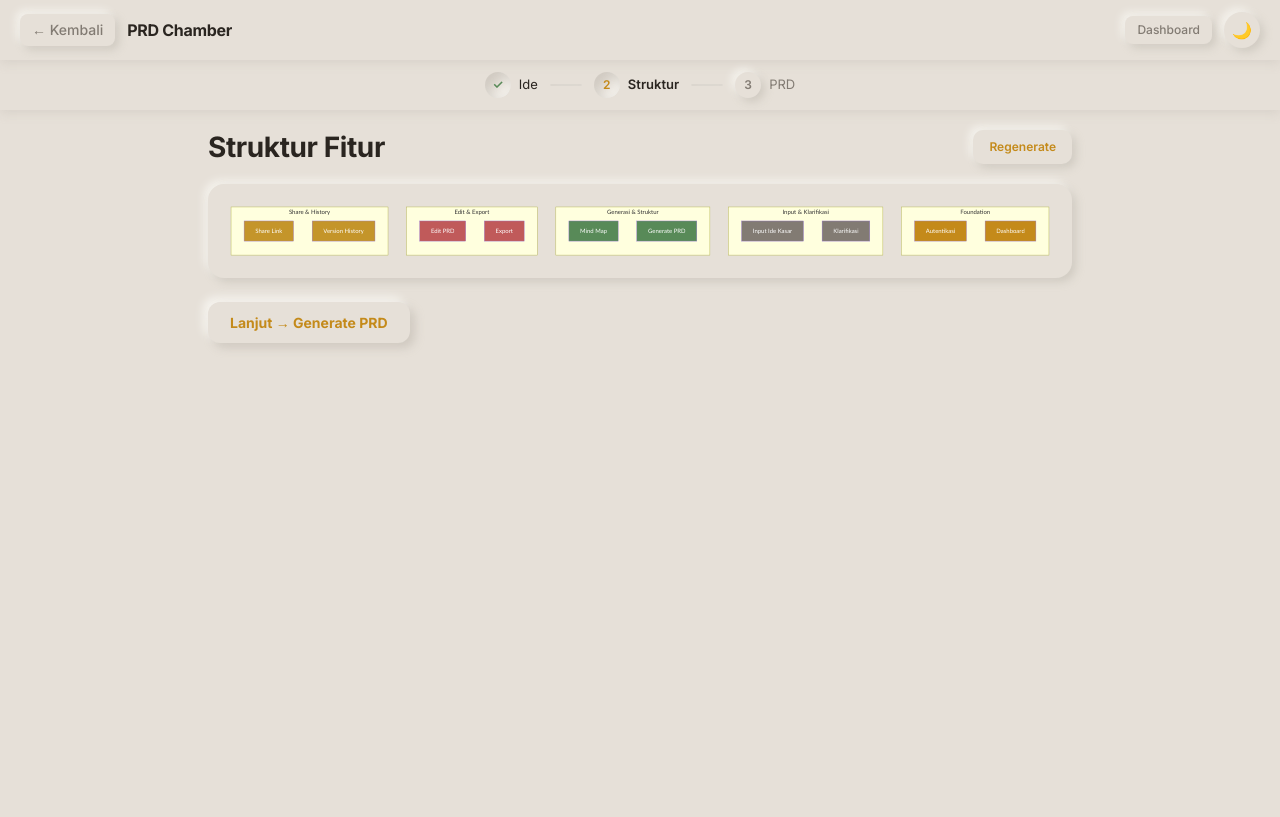
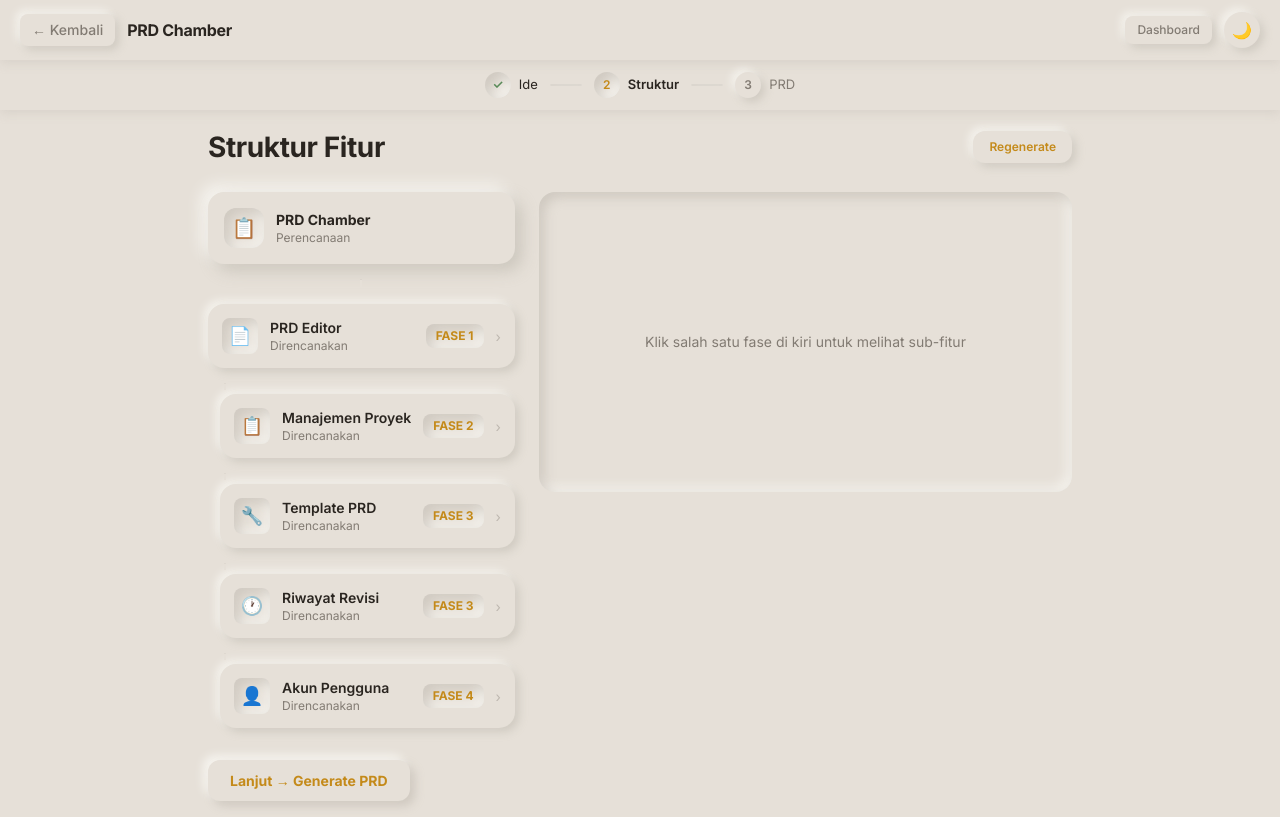
Before and after one commit to zettxh/prd-chamber, a React (Vite) app: page /project/1/structure in a window 1280 px wide. Built offline with nearby package versions, Linux system fonts and the light colour scheme.

Commit message:
feat: custom mind map StructurePage — 5 fase card layout + sub-feature panel

```diff
--- a/src/data/dummy.ts
+++ b/src/data/dummy.ts
@@ -45,47 +45,62 @@ export const dummyQuestions = [
   },
 ];
 
-// Dummy struktur fitur (5 fase) untuk Halaman Mind Map
+// Dummy struktur fitur (5 fase) untuk Halaman Struktur — Mind Map Interaktif
 export const dummyStructure = {
   phases: [
     {
       phase_number: 1,
-      phase_name: 'Foundation',
+      phase_name: 'PRD Editor',
+      description: 'Editor dokumen PRD lengkap',
+      icon: '📄',
       features: [
-        { name: 'Autentikasi', description: 'Login/logout dengan JWT', complexity: 'low', sub_features: ['Halaman login', 'JWT token', 'Protected routes'] },
-        { name: 'Dashboard', description: 'List project + buat baru', complexity: 'low', sub_features: ['Card project', 'Empty state', 'Buat proyek'] },
+        { name: 'Edit Judul Proyek', description: 'Ubah judul proyek kapan saja', sub_features: [] },
+        { name: 'Kelola Daftar Fitur', description: 'CRUD fitur produk', sub_features: [] },
+        { name: 'Tulis Deskripsi', description: 'Deskripsi panjang dengan Markdown', sub_features: [] },
       ],
     },
     {
       phase_number: 2,
-      phase_name: 'Input & Klarifikasi',
+      phase_name: 'Manajemen Proyek',
+      description: 'Kelola semua proyek PRD',
+      icon: '📋',
       features: [
-        { name: 'Input Ide Kasar', description: 'Textarea + dropdown bahasa', complexity: 'low', sub_features: ['Textarea', 'Language selector', 'Validasi minimal kata'] },
-        { name: 'Klarifikasi', description: '5 pertanyaan dinamis', complexity: 'medium', sub_features: ['Text input Q1', 'Chip Q2-Q5', 'Skip logic', 'Counter progress'] },
+        { name: 'Daftar Proyek', description: 'List semua proyek dengan status', sub_features: [] },
+        { name: 'Buat Proyek Baru', description: 'Form input ide kasar', sub_features: [] },
+        { name: 'Arsip Proyek', description: 'Arsipkan proyek lama', sub_features: [] },
       ],
     },
     {
       phase_number: 3,
-      phase_name: 'Generasi & Struktur',
+      phase_name: 'Template PRD',
+      description: 'Template siap pakai',
+      icon: '🔧',
       features: [
-        { name: 'Mind Map', description: 'Visual struktur fitur', complexity: 'medium', sub_features: ['Mermaid flowchart', 'Node click → panel', 'Modal detail'] },
-        { name: 'Generate PRD', description: '7 section PRD dengan streaming', complexity: 'high', sub_features: ['SSE streaming', 'Markdown renderer', 'Progress checklist'] },
+        { name: 'Jelajah Template', description: 'Browse template PRD', sub_features: [] },
+        { name: 'Terapkan Template', description: 'Apply template ke proyek', sub_features: [] },
+        { name: 'Simpan Template Kustom', description: 'Buat dan simpan template sendiri', sub_features: [] },
+      ],
+    },
+    {
+      phase_number: 3,
+      phase_name: 'Riwayat Revisi',
+      description: 'Track semua perubahan',
+      icon: '🕐',
+      features: [
+        { name: 'Log Perubahan', description: 'Riwayat edit per section', sub_features: [] },
+        { name: 'Bandingkan Versi', description: 'Diff dua versi PRD', sub_features: [] },
+        { name: 'Pulihkan Versi', description: 'Restore versi sebelumnya', sub_features: [] },
       ],
     },
     {
       phase_number: 4,
-      phase_name: 'Edit & Export',
+      phase_name: 'Akun Pengguna',
+      description: 'Manajemen akun & auth',
+      icon: '👤',
       features: [
-        { name: 'Edit PRD', description: 'Edit inline per section', complexity: 'medium', sub_features: ['Edit mode toggle', 'Auto-save debounce', 'Version snapshot'] },
-        { name: 'Export', description: 'MD/HTML/PDF/DOCX', complexity: 'medium', sub_features: ['Format selector', 'SVG diagram embed', 'Download file'] },
-      ],
-    },
-    {
-      phase_number: 5,
-      phase_name: 'Share & History',
-      features: [
-        { name: 'Share Link', description: 'Token-based sharing', complexity: 'low', sub_features: ['Generate token', 'Expiry options', 'Revoke'] },
-        { name: 'Version History', description: 'Snapshot + diff + restore', complexity: 'low', sub_features: ['Timeline', 'Compare diff', 'Restore'] },
+        { name: 'Daftar Akun', description: 'List user terdaftar', sub_features: [] },
+        { name: 'Login & Logout', description: 'Autentikasi pengguna', sub_features: [] },
+        { name: 'Atur Ulang Kata Sandi', description: 'Reset password', sub_features: [] },
       ],
     },
   ],
--- a/src/pages/StructurePage.tsx
+++ b/src/pages/StructurePage.tsx
@@ -1,113 +1,212 @@
 import { useState } from 'react';
 import { useNavigate } from 'react-router-dom';
 import Layout from '../components/Layout';
-import MermaidDiagram from '../components/MermaidDiagram';
 import { dummyStructure } from '../data/dummy';
 
-interface Feature { name: string; description: string; complexity: string; sub_features: string[]; }
+interface Feature {
+  name: string;
+  description: string;
+}
 
-function generateMermaid(structure: typeof dummyStructure): string {
-  let chart = 'flowchart TD\n';
-  const colors = ['#C48A1A', '#827B73', '#588A58', '#C05A5A', '#C4952A'];
-  structure.phases.forEach((phase, pi) => {
-    chart += `  subgraph Phase${pi + 1}["${phase.phase_name}"]\n`;
-    chart += `    direction TB\n`;
-    phase.features.forEach((feature, fi) => {
-      chart += `    P${pi + 1}F${fi + 1}["${feature.name}"]\n`;
-      chart += `    style P${pi + 1}F${fi + 1} fill:${colors[pi]},color:#fff\n`;
-    });
-    chart += `  end\n`;
-  });
-  return chart;
+interface Phase {
+  phase_number: number;
+  phase_name: string;
+  description: string;
+  icon: string;
+  features: Feature[];
 }
 
 export default function StructurePage() {
-  const [selectedNode, setSelectedNode] = useState<string | null>(null);
-  const [detailModal, setDetailModal] = useState<Feature | null>(null);
+  const [selectedPhase, setSelectedPhase] = useState<Phase | null>(null);
   const navigate = useNavigate();
-  const chart = generateMermaid(dummyStructure);
-
-  const findFeature = (name: string): Feature | null => {
-    for (const phase of dummyStructure.phases) {
-      const f = phase.features.find(f => f.name === name);
-      if (f) return f;
-    }
-    return null;
-  };
-
-  const handleNodeClick = (nodeText: string) => {
-    setSelectedNode(nodeText);
-    for (const phase of dummyStructure.phases) {
-      const feature = phase.features.find(f => f.name === nodeText);
-      if (feature) { setSelectedNode(feature.name); return; }
-    }
-  };
-
-  const feature = selectedNode ? findFeature(selectedNode) : null;
-
-  const btnStyle: React.CSSProperties = {
-    background: 'var(--bg)', border: 'none', cursor: 'pointer',
-    padding: '8px 16px', borderRadius: 10, fontSize: 12, fontWeight: 600,
-    boxShadow: 'var(--shadow-L1)', color: 'var(--text-primary)',
-  };
+  const phases = dummyStructure.phases;
 
   const btnPrimary: React.CSSProperties = {
-    ...btnStyle, color: 'var(--accent)', fontWeight: 700, padding: '10px 22px', fontSize: 14, borderRadius: 12,
+    background: 'var(--bg)', color: 'var(--accent)', fontWeight: 700,
+    border: 'none', cursor: 'pointer', padding: '10px 22px', borderRadius: 12, fontSize: 14,
     boxShadow: '5px 5px 10px rgba(174,168,158,0.40), -5px -5px 10px rgba(255,255,252,0.65)',
+    transition: 'all 180ms cubic-bezier(0.4, 0, 0.2, 1)',
   };
 
   return (
     <Layout showBack>
-      <div className="flex justify-between items-center mb-4">
-        <h1 className="font-heading text-[28px] font-bold" style={{ color: 'var(--text-primary)', letterSpacing: -0.4 }}>Struktur Fitur</h1>
-        <button style={{ ...btnStyle, color: 'var(--accent)' }}>Regenerate</button>
+      <div className="flex justify-between items-center mb-6">
+        <h1 className="font-heading text-[28px] font-bold" style={{ color: 'var(--text-primary)', letterSpacing: -0.4 }}>
+          Struktur Fitur
+        </h1>
+        <button
+          className="text-xs font-semibold px-4 py-2 rounded-xl"
+          style={{ background: 'var(--bg)', color: 'var(--accent)', border: 'none', cursor: 'pointer', boxShadow: 'var(--shadow-L1)' }}
+        >
+          Regenerate
+        </button>
       </div>
 
-      <div className="p-5 rounded-2xl mb-5" style={{ background: 'var(--bg)', boxShadow: 'var(--shadow-L1)' }}>
-        <MermaidDiagram chart={chart} onNodeClick={handleNodeClick} />
+      <div className="flex gap-6 items-start">
+        {/* ═══════ LEFT: Central Node + Phase Cards ═══════ */}
+        <div className="flex flex-col gap-4" style={{ minWidth: 280 }}>
+          {/* Central Node */}
+          <div
+            className="flex items-center gap-3 p-4 rounded-2xl"
+            style={{ background: 'var(--bg)', boxShadow: 'var(--shadow-L2)' }}
+          >
+            <div
+              className="w-10 h-10 rounded-xl flex items-center justify-center text-xl"
+              style={{ background: 'var(--bg)', boxShadow: 'var(--shadow-D1)' }}
+            >
+              📋
+            </div>
+            <div>
+              <p className="font-heading text-sm font-bold" style={{ color: 'var(--text-primary)' }}>PRD Chamber</p>
+              <p className="text-xs" style={{ color: 'var(--text-secondary)' }}>Perencanaan</p>
+            </div>
           </div>
 
-      {feature && (
-        <div className="p-5 rounded-2xl flex flex-col gap-3" style={{ background: 'var(--bg)', boxShadow: 'var(--shadow-L1)' }}>
-          <h2 className="font-heading text-lg font-bold" style={{ color: 'var(--text-primary)' }}>{feature.name}</h2>
-          <p className="text-sm" style={{ color: 'var(--text-secondary)' }}>{feature.description}</p>
-          <div className="flex flex-wrap gap-2">
-            <span className="text-xs px-2.5 py-1 rounded-lg font-semibold" style={{ background: 'var(--bg)', color: 'var(--text-secondary)', boxShadow: 'var(--shadow-D1)' }}>
-              Kompleksitas: {feature.complexity}
-            </span>
+          {/* Connector line */}
+          <div className="flex justify-center">
+            <div style={{ width: 2, height: 8, background: 'var(--bg)', boxShadow: 'var(--divider-dark)' }} />
           </div>
-          <div>
-            <p className="text-xs font-semibold mb-2 uppercase tracking-wider" style={{ color: 'var(--text-secondary)' }}>Sub Fitur</p>
-            <ul className="flex flex-col gap-1">
-              {feature.sub_features.map((sf, i) => (
-                <li key={i} className="text-sm" style={{ color: 'var(--text-primary)' }}>• {sf}</li>
-              ))}
-            </ul>
-          </div>
-          <button onClick={() => setDetailModal(feature)} className="text-xs font-semibold self-start" style={{ color: 'var(--accent)', background: 'none', border: 'none', cursor: 'pointer' }}>
-            Detail ›
-          </button>
+
+          {/* Phase Cards */}
+          {phases.map((phase, i) => (
+            <div key={i}>
+              {/* Curved connector from previous */}
+              {i > 0 && (
+                <div className="flex items-center gap-2 ml-4 mb-1">
+                  <div style={{ width: 2, height: 6, background: 'var(--bg)', boxShadow: 'var(--divider-dark)' }} />
                 </div>
               )}
 
-      {detailModal && (
-        <div className="fixed inset-0 flex items-center justify-center z-50" style={{ background: 'rgba(0,0,0,0.3)' }} onClick={() => setDetailModal(null)}>
-          <div className="p-6 rounded-2xl max-w-sm w-full flex flex-col gap-3" style={{ background: 'var(--bg)', boxShadow: 'var(--shadow-L2)' }} onClick={e => e.stopPropagation()}>
-            <h3 className="font-heading text-lg font-bold" style={{ color: 'var(--text-primary)' }}>{detailModal.name}</h3>
-            <p className="text-sm" style={{ color: 'var(--text-secondary)' }}>{detailModal.description}</p>
-            <p className="text-xs" style={{ color: 'var(--text-secondary)' }}>Kompleksitas: {detailModal.complexity}</p>
-            <ul className="flex flex-col gap-1">
-              {detailModal.sub_features.map((sf, i) => <li key={i} className="text-xs" style={{ color: 'var(--text-primary)' }}>• {sf}</li>)}
-            </ul>
-            <button onClick={() => setDetailModal(null)} style={{ ...btnStyle, alignSelf: 'flex-start' }}>Tutup</button>
+              <div
+                onClick={() => setSelectedPhase(phase)}
+                className="flex items-center gap-3 p-3.5 rounded-2xl cursor-pointer transition-all"
+                style={{
+                  background: 'var(--bg)',
+                  boxShadow: selectedPhase?.phase_name === phase.phase_name ? 'var(--shadow-D1)' : 'var(--shadow-L1)',
+                  marginLeft: i > 0 ? 12 : 0,
+                }}
+                onMouseEnter={e => {
+                  if (selectedPhase?.phase_name !== phase.phase_name) {
+                    e.currentTarget.style.boxShadow = 'var(--shadow-L1-hover)';
+                  }
+                }}
+                onMouseLeave={e => {
+                  if (selectedPhase?.phase_name !== phase.phase_name) {
+                    e.currentTarget.style.boxShadow = 'var(--shadow-L1)';
+                  }
+                }}
+                onMouseDown={e => { e.currentTarget.style.boxShadow = 'var(--shadow-D1)'; }}
+                onMouseUp={e => {
+                  e.currentTarget.style.boxShadow = selectedPhase?.phase_name === phase.phase_name
+                    ? 'var(--shadow-D1)' : 'var(--shadow-L1-hover)';
+                }}
+              >
+                {/* Icon */}
+                <div
+                  className="w-9 h-9 rounded-lg flex items-center justify-center text-lg shrink-0"
+                  style={{ background: 'var(--bg)', boxShadow: 'var(--shadow-D1)' }}
+                >
+                  {phase.icon}
+                </div>
+
+                {/* Phase info */}
+                <div className="flex-1 min-w-0">
+                  <p className="text-sm font-semibold truncate" style={{ color: 'var(--text-primary)' }}>
+                    {phase.phase_name}
+                  </p>
+                  <p className="text-xs" style={{ color: 'var(--text-secondary)' }}>Direncanakan</p>
+                </div>
+
+                {/* Fase badge */}
+                <span
+                  className="text-xs font-bold px-2.5 py-1 rounded-lg shrink-0"
+                  style={{ background: 'var(--bg)', color: 'var(--accent)', boxShadow: 'var(--shadow-D1)' }}
+                >
+                  FASE {phase.phase_number}
+                </span>
+
+                {/* Chevron */}
+                <span style={{ color: 'var(--text-secondary)', fontSize: 14, opacity: 0.4 }}>›</span>
               </div>
             </div>
+          ))}
+        </div>
+
+        {/* ═══════ RIGHT: Sub-feature Detail Panel ═══════ */}
+        <div className="flex-1 min-w-0">
+          {selectedPhase ? (
+            <div className="p-5 rounded-2xl flex flex-col gap-4" style={{ background: 'var(--bg)', boxShadow: 'var(--shadow-L1)' }}>
+              {/* Panel header */}
+              <div className="flex items-center gap-3">
+                <div
+                  className="w-10 h-10 rounded-xl flex items-center justify-center text-xl"
+                  style={{ background: 'var(--bg)', boxShadow: 'var(--shadow-D1)' }}
+                >
+                  {selectedPhase.icon}
+                </div>
+                <div>
+                  <p className="font-heading text-base font-bold" style={{ color: 'var(--text-primary)' }}>
+                    SUB FITUR
+                  </p>
+                  <p className="text-xs" style={{ color: 'var(--text-secondary)' }}>
+                    {selectedPhase.phase_name} — {selectedPhase.features.length} fitur
+                  </p>
+                </div>
+              </div>
+
+              {/* Feature list */}
+              <div className="flex flex-col gap-2">
+                {selectedPhase.features.map((f, j) => (
+                  <div
+                    key={j}
+                    className="flex items-center gap-3 p-3 rounded-xl"
+                    style={{ background: 'var(--bg)', boxShadow: 'var(--shadow-D1)' }}
+                  >
+                    <div
+                      className="w-5 h-5 rounded-full flex items-center justify-center text-xs font-bold shrink-0"
+                      style={{ background: 'var(--bg)', color: 'var(--accent)', boxShadow: 'var(--shadow-D1)' }}
+                    >
+                      {j + 1}
+                    </div>
+                    <div className="flex-1 min-w-0">
+                      <p className="text-sm font-medium" style={{ color: 'var(--text-primary)' }}>{f.name}</p>
+                      <p className="text-xs mt-0.5" style={{ color: 'var(--text-secondary)' }}>{f.description}</p>
+                    </div>
+                  </div>
+                ))}
+              </div>
+
+              {/* Show all */}
+              <button
+                className="text-xs font-semibold self-start flex items-center gap-1"
+                style={{ color: 'var(--accent)', background: 'none', border: 'none', cursor: 'pointer' }}
+              >
+                Lihat semua ({selectedPhase.features.length}) <span>›</span>
+              </button>
+            </div>
+          ) : (
+            /* Empty state — no phase selected */
+            <div
+              className="flex items-center justify-center h-full min-h-[300px] rounded-2xl p-8"
+              style={{ background: 'var(--bg)', boxShadow: 'var(--shadow-D1)' }}
+            >
+              <p className="text-sm text-center" style={{ color: 'var(--text-secondary)' }}>
+                Klik salah satu fase di kiri untuk melihat sub-fitur
+              </p>
+            </div>
           )}
+        </div>
+      </div>
 
-      <div className="flex gap-3 mt-6">
-        <button onClick={() => navigate('/project/dummy-1/prd')} style={btnPrimary}
+      {/* Bottom CTA */}
+      <div className="flex gap-3 mt-8">
+        <button
+          onClick={() => navigate('/project/dummy-1/prd')}
+          style={btnPrimary}
           onMouseEnter={e => (e.currentTarget.style.boxShadow = '4px 4px 8px rgba(174,168,158,0.35), -4px -4px 8px rgba(255,255,252,0.55)')}
           onMouseLeave={e => (e.currentTarget.style.boxShadow = '5px 5px 10px rgba(174,168,158,0.40), -5px -5px 10px rgba(255,255,252,0.65)')}
+          onMouseDown={e => { e.currentTarget.style.boxShadow = 'var(--shadow-D1)'; e.currentTarget.style.transform = 'scale(0.985)'; }}
+          onMouseUp={e => { e.currentTarget.style.boxShadow = '5px 5px 10px rgba(174,168,158,0.40), -5px -5px 10px rgba(255,255,252,0.65)'; e.currentTarget.style.transform = 'scale(1)'; }}
         >
           Lanjut → Generate PRD
         </button>
```
Lines whose indentation alone changed are shown as unchanged.
